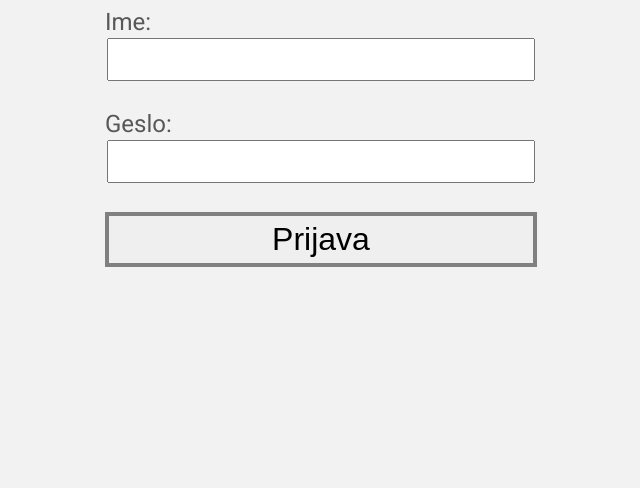
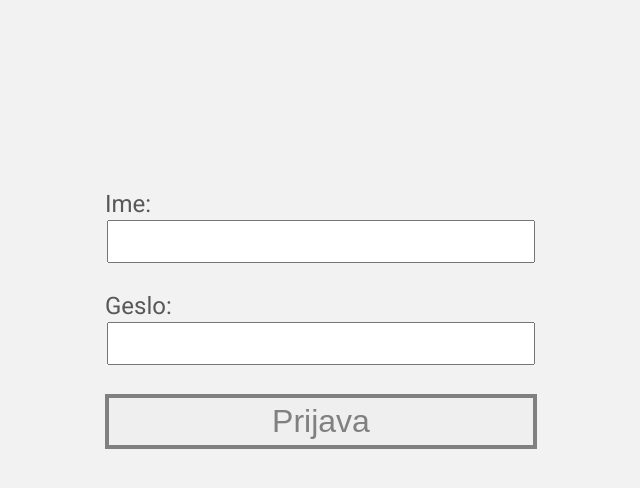
Before and after one commit to budi1200/projektni_teden, a PHP site: page /index.html in a window 1280 px wide. Shown: the top 488 px of the page, without its empty margins (319-959 px from the left). Run offline with PHP 8.4, Linux system fonts and the light colour scheme.

Commit message:
grey buttons

```diff
--- a/style.css
+++ b/style.css
@@ -6,6 +6,7 @@ body{
 .container{
     display: flex;
     justify-content: center;
+    margin-top: 15%;
 }
 
 #form_prijava input{
@@ -35,15 +36,17 @@ body{
     padding: 10px;
     margin-left: 50px;
     text-decoration: none;
-    color: black;
+    color: grey;
     border: 4px solid grey;
 }
 
 .button:focus{
     border: 4px solid darkred;
+    color: black;
     outline: none;
 }
 
 .button:hover{
     border: 4px solid darkred;
+    color: black;
 }
```
